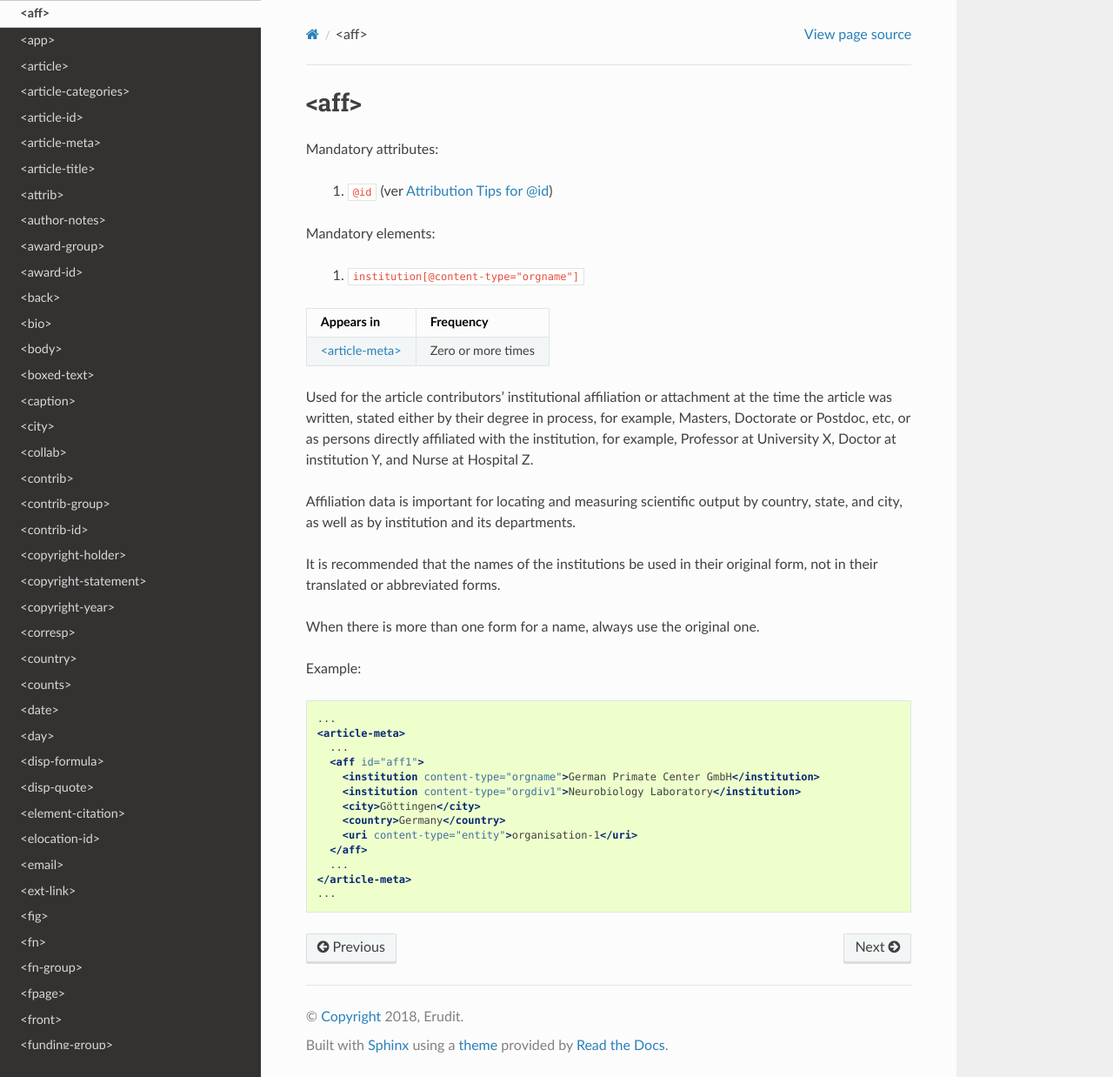
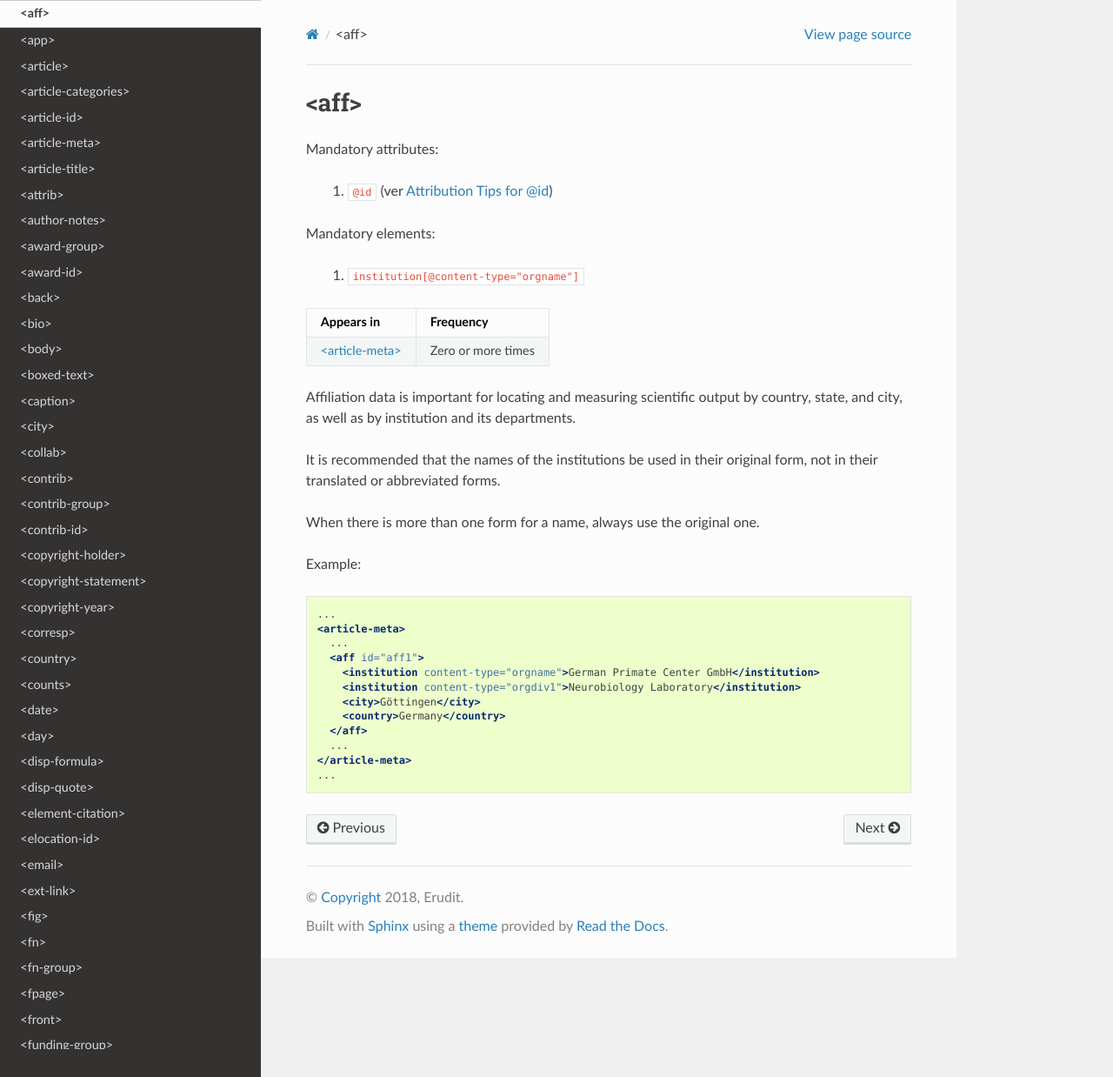
Before and after one commit to erudit/erudit-ps-documentation, a Sphinx documentation site: the page built from docs/source/tagset/element-aff.rst, in a window 1280 px wide and 1238 px high. Shown: the whole window at 87% size. Built offline with Sphinx 7.4.7 and the Read the Docs theme 2.0.0, drawn with Linux system fonts in a browser that asks for light colours.

Commit message:
Fix aff documentation

```diff
--- a/docs/source/tagset/element-aff.rst
+++ b/docs/source/tagset/element-aff.rst
@@ -17,8 +17,6 @@ Mandatory elements:
 | :ref:`element-article-meta`   | Zero or more times |
 +-------------------------------+--------------------+
 
-Used for the article contributors’ institutional affiliation or attachment at the time the article was written, stated either by their degree in process, for example, Masters, Doctorate or Postdoc, etc, or as persons directly affiliated with the institution, for example, Professor at University X, Doctor at institution Y, and Nurse at Hospital Z.
-
 Affiliation data is important for locating and measuring scientific output by country, state, and city, as well as by institution and its departments.
 
 It is recommended that the names of the institutions be used in their original form, not in their translated or abbreviated forms.
@@ -37,11 +35,10 @@ Example:
       <institution content-type="orgdiv1">Neurobiology Laboratory</institution>
       <city>Göttingen</city>
       <country>Germany</country>
-      <uri content-type="entity">organisation-1</uri>
     </aff>
     ...
   </article-meta>
   ...
 
 
-.. {"reviewed_on": "20180518", "by": "fabio.batalha@erudit.org"}
+.. {"reviewed_on": "20190411", "by": "fabio.batalha@erudit.org"}
```
